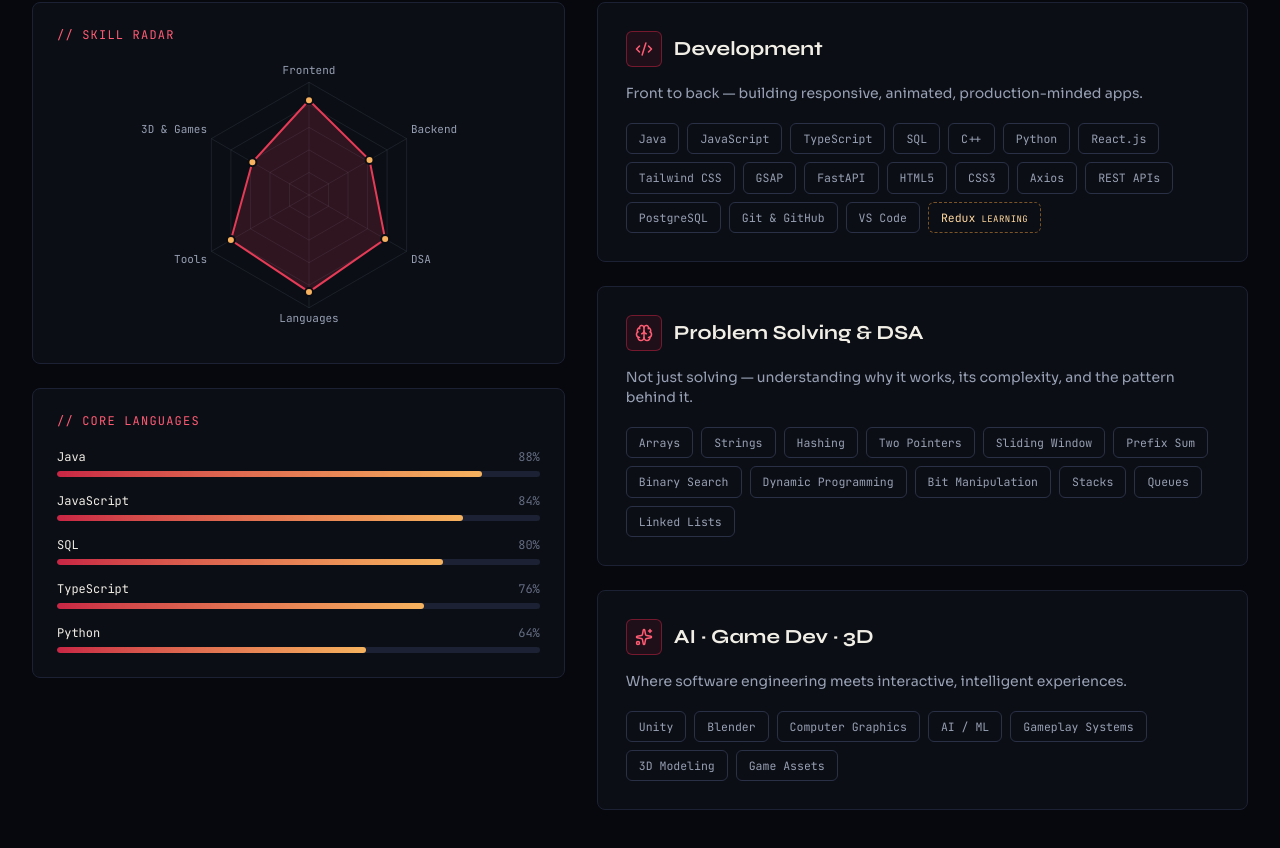
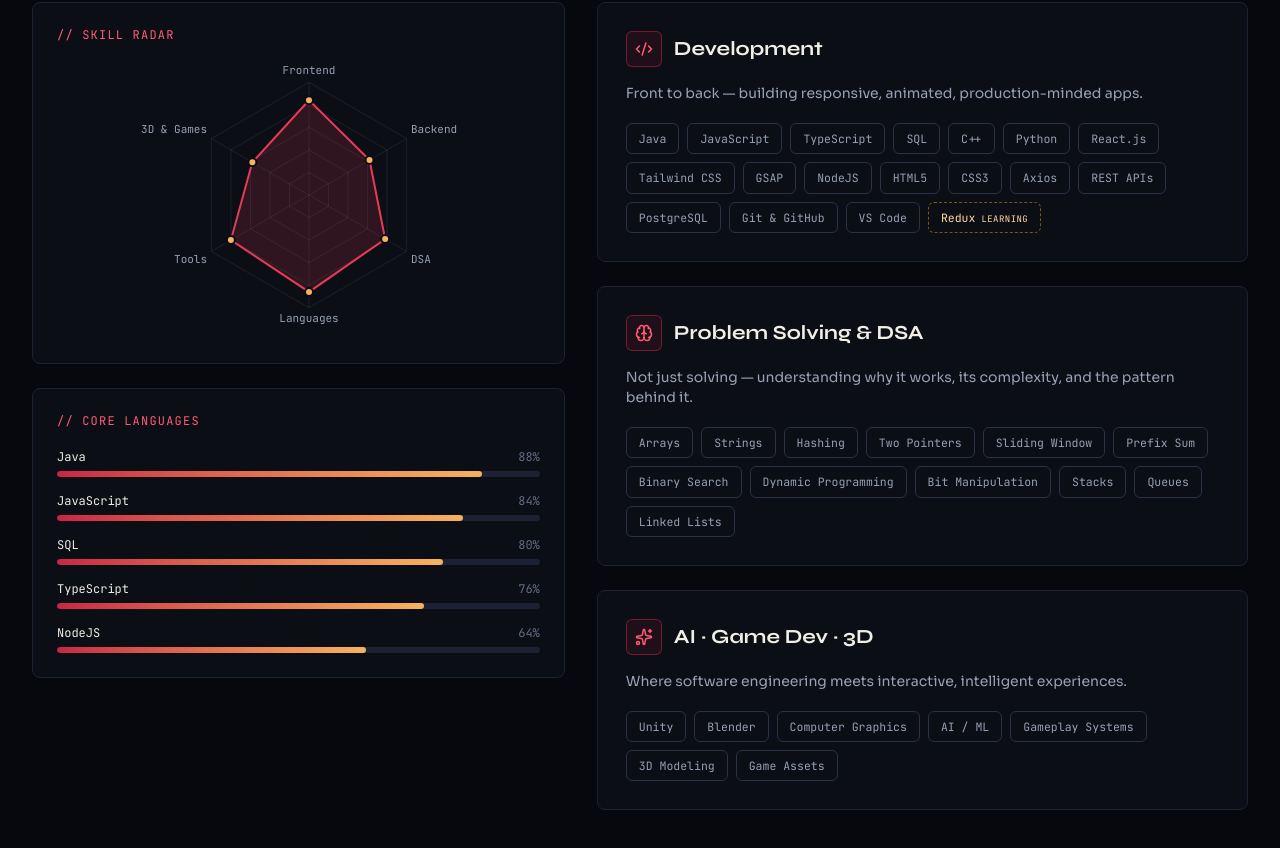
Before and after one commit to harshvardhan-puranik/Portfolio, a React (Vite) app: page / in a window 1280 px wide. Shown: the part 2077-2925 px from the top of the page. Built offline with nearby package versions, Linux system fonts and the light colour scheme.

Commit message:
Replace Python with NodeJS in Skills component

```diff
--- a/src/components/Skills.tsx
+++ b/src/components/Skills.tsx
@@ -99,7 +99,7 @@
   { name: "JavaScript", pct: 84 },
   { name: "SQL", pct: 80 },
   { name: "TypeScript", pct: 76 },
-  { name: "Python", pct: 64 },
+  { name: "NodeJS", pct: 64 },
 ];
 
 function Bars() {
@@ -173,7 +173,7 @@
     desc: "Front to back — building responsive, animated, production-minded apps.",
     chips: [
       ["Java"], ["JavaScript"], ["TypeScript"], ["SQL"], ["C++"], ["Python"],
-      ["React.js"], ["Tailwind CSS"], ["GSAP"], ["FastAPI"], ["HTML5"], ["CSS3"],
+      ["React.js"], ["Tailwind CSS"], ["GSAP"], ["NodeJS"], ["HTML5"], ["CSS3"],
       ["Axios"], ["REST APIs"], ["PostgreSQL"], ["Git & GitHub"], ["VS Code"],
       ["Redux", true],
     ] as [string, boolean?][],
```
